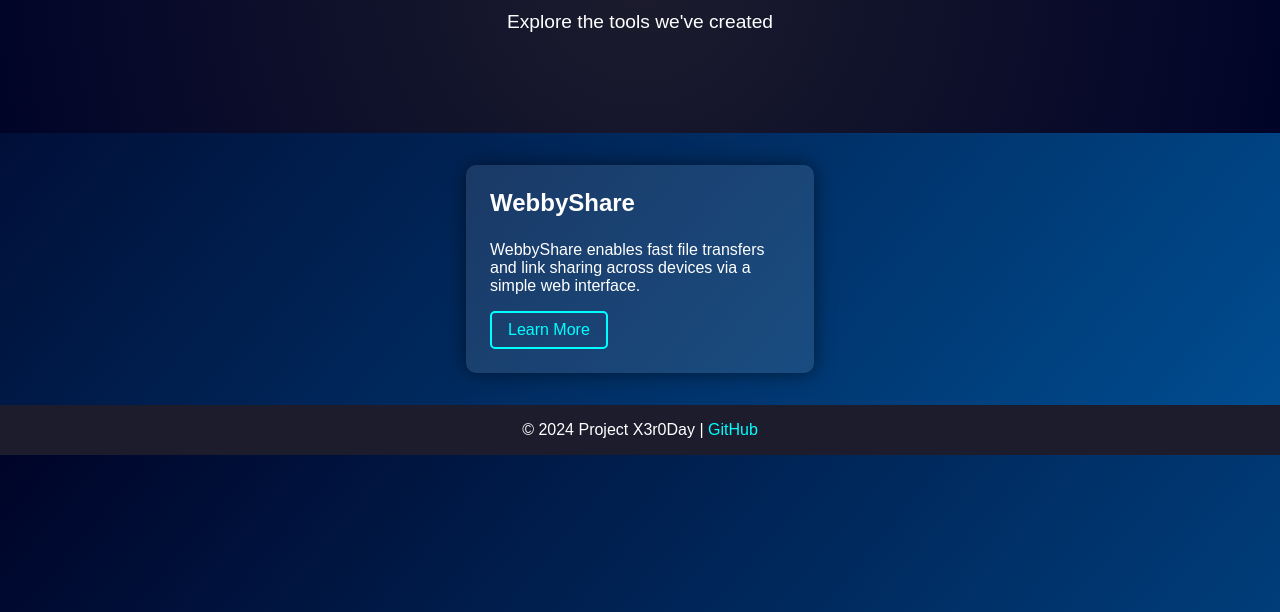
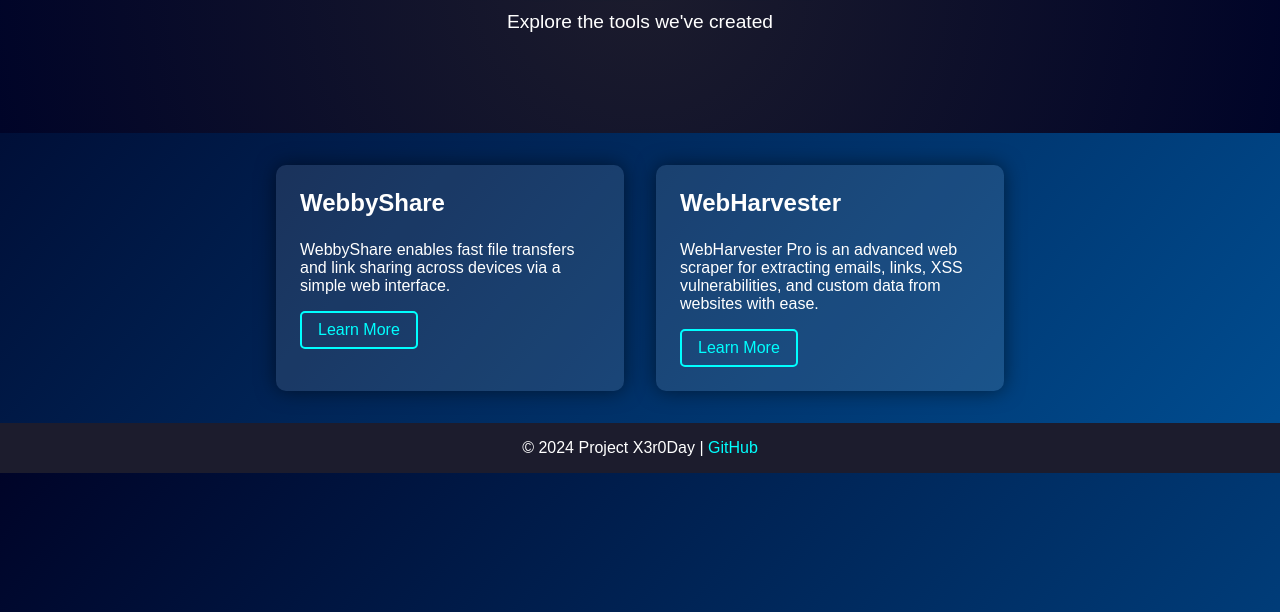
Before and after one commit to X3r0Day/X3r0Day.github.io, a plain HTML site: page tools.html in a window 1280 px wide. Shown: the part 188-800 px from the top of the page. Drawn offline with Linux system fonts and the light colour scheme.

Commit message:
Added WebHarvester tool

```diff
--- a/tools.html
+++ b/tools.html
@@ -22,6 +22,11 @@
                     <p>WebbyShare enables fast file transfers and link sharing across devices via a simple web interface.</p>
                     <a href="https://github.com/X3r0Day/WebbyShare" class="button" target="_blank">Learn More</a>
                 </div>
+                <div class="tool-card">
+                    <h3>WebHarvester</h3>
+                    <p>WebHarvester Pro is an advanced web scraper for extracting emails, links, XSS vulnerabilities, and custom data from websites with ease.</p>
+                    <a href="https://github.com/X3r0Day/WebHarvestor" class="button" target="_blank">Learn More</a>
+                </div>
                 <!-- Soon I will add more tools -->
             </div>
         </section>
```
